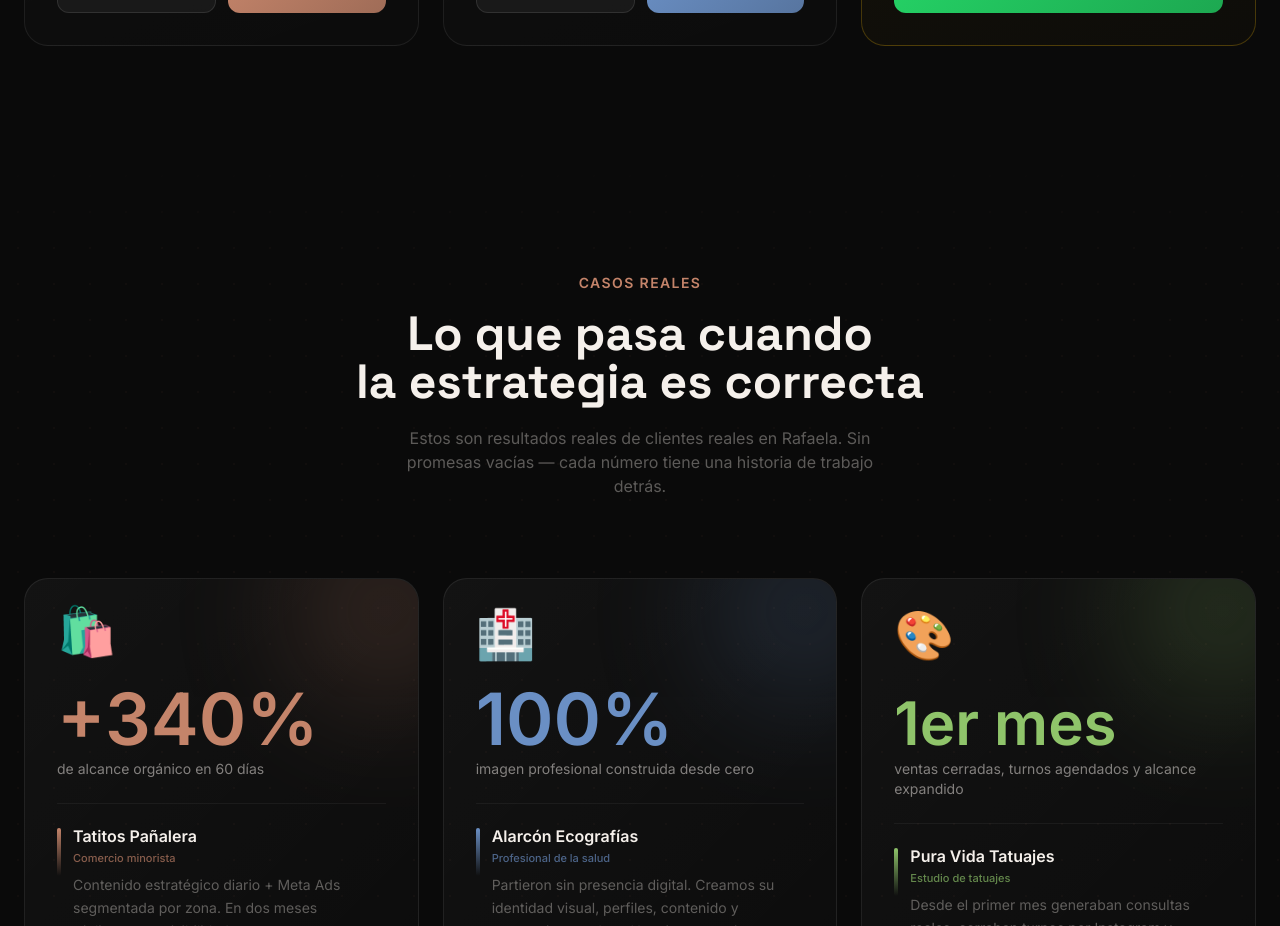
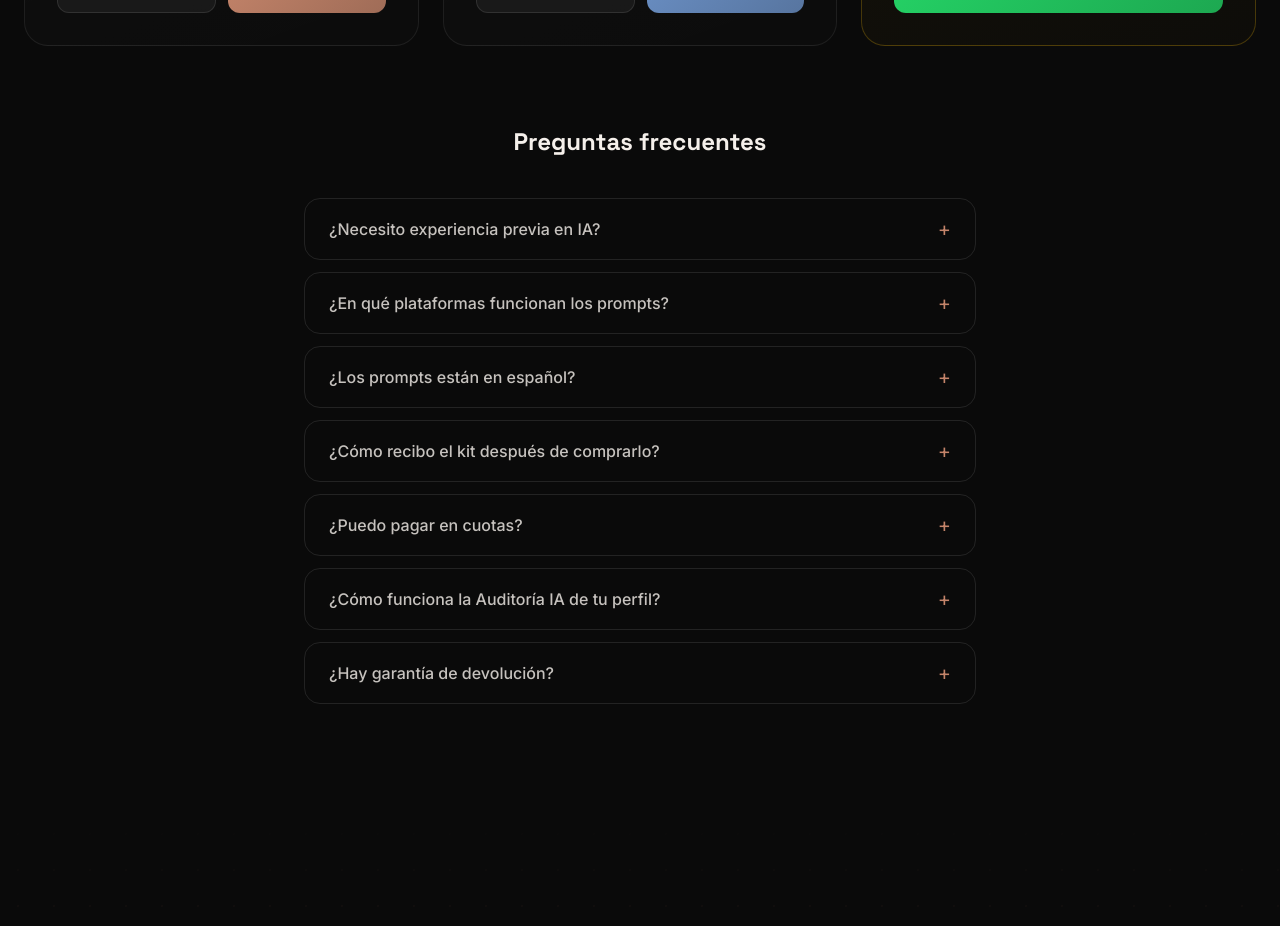
Before and after one commit to Rolebyte/juanoconecta, a React (Vite) app: page / in a window 1280 px wide. Shown: the part 5400-6326 px from the top of the page. Built offline with nearby package versions, Linux system fonts and the light colour scheme.

Commit message:
Add FAQ section to Tienda with accordion

```diff
--- a/src/components/Tienda.jsx
+++ b/src/components/Tienda.jsx
@@ -1,5 +1,5 @@
-import { useRef } from 'react'
-import { motion, useInView } from 'framer-motion'
+import { useRef, useState } from 'react'
+import { motion, useInView, AnimatePresence } from 'framer-motion'
 import { useTilt } from '../hooks/useTilt'
 
 const WA_AUDITORIA = 'https://wa.me/543492627811?text=Hola%20Juan%2C%20quiero%20la%20Auditoría%20IA%20de%20mi%20perfil'
@@ -350,7 +350,77 @@ export default function Tienda({ onOpenPopup }) {
             <ProductoCard key={p.nombre} producto={p} index={i} />
           ))}
         </div>
+
+        {/* FAQ */}
+        <div className="mt-20 max-w-2xl mx-auto">
+          <h3 className="text-crema text-2xl font-bold text-center mb-10">Preguntas frecuentes</h3>
+          <FaqList />
+        </div>
+
       </div>
     </section>
   )
 }
+
+const faqs = [
+  {
+    q: '¿Necesito experiencia previa en IA?',
+    a: 'No. Los recursos están diseñados para que puedas usarlos desde cero. Si sabés usar WhatsApp, podés usar estos prompts.',
+  },
+  {
+    q: '¿En qué plataformas funcionan los prompts?',
+    a: 'En ChatGPT, Claude y Gemini. Todos gratuitos, sin necesidad de pagar ninguna suscripción.',
+  },
+  {
+    q: '¿Los prompts están en español?',
+    a: 'Sí, 100% en español y adaptados al contexto argentino y latinoamericano.',
+  },
+  {
+    q: '¿Cómo recibo el kit después de comprarlo?',
+    a: 'Al instante. Gumroad y Mercado Pago te dan acceso inmediato al material apenas se acredita el pago.',
+  },
+  {
+    q: '¿Puedo pagar en cuotas?',
+    a: 'Sí, con tarjeta de crédito a través de Mercado Pago podés elegir la cantidad de cuotas disponibles.',
+  },
+  {
+    q: '¿Cómo funciona la Auditoría IA de tu perfil?',
+    a: 'Es una sesión de 30 a 40 minutos por videollamada o llamada de WhatsApp. Una vez que comprás, coordinamos día y horario juntos.',
+  },
+  {
+    q: '¿Hay garantía de devolución?',
+    a: 'No ofrecemos reembolsos. Si tenés dudas antes de comprar, escribime por WhatsApp y te ayudo a elegir el recurso que más te sirve.',
+  },
+]
+
+function FaqList() {
+  const [open, setOpen] = useState(null)
+  return (
+    <div className="flex flex-col gap-3">
+      {faqs.map((faq, i) => (
+        <div key={i} className="border border-white/10 rounded-2xl overflow-hidden">
+          <button
+            onClick={() => setOpen(open === i ? null : i)}
+            className="w-full flex items-center justify-between px-6 py-4 text-left text-crema/80 hover:text-crema transition-colors duration-200"
+          >
+            <span className="font-medium pr-4">{faq.q}</span>
+            <span className="text-acento text-xl flex-shrink-0">{open === i ? '−' : '+'}</span>
+          </button>
+          <AnimatePresence initial={false}>
+            {open === i && (
+              <motion.div
+                initial={{ height: 0, opacity: 0 }}
+                animate={{ height: 'auto', opacity: 1 }}
+                exit={{ height: 0, opacity: 0 }}
+                transition={{ duration: 0.25 }}
+                className="overflow-hidden"
+              >
+                <p className="px-6 pb-5 text-crema/50 text-sm leading-relaxed">{faq.a}</p>
+              </motion.div>
+            )}
+          </AnimatePresence>
+        </div>
+      ))}
+    </div>
+  )
+}
```
